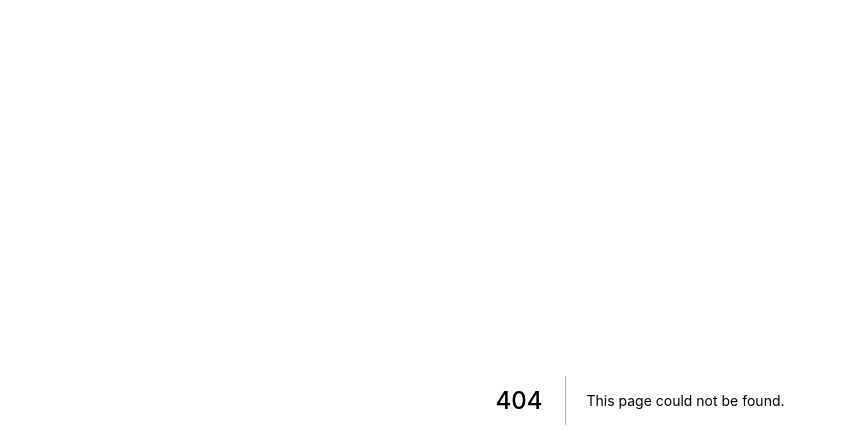
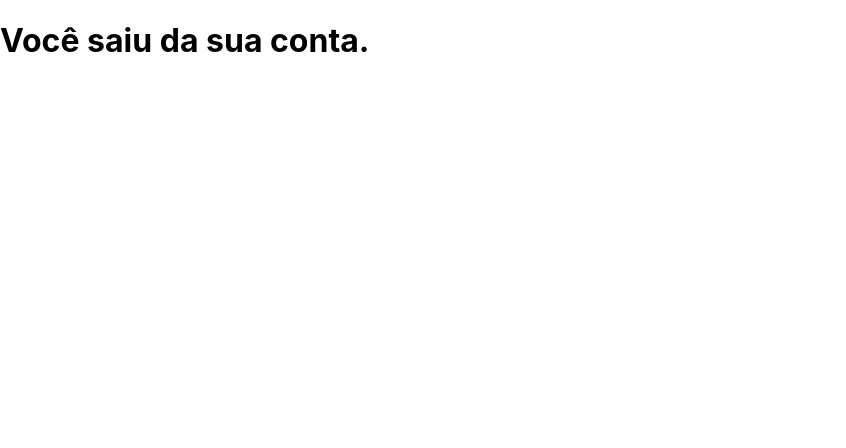
Before and after one commit to numb0y/ifrn-chat-web, a Next.js app: page /logout in a window 1280 px wide. Before the commit this address had no page. Shown: the top 448 px of the page, without its empty margins (0-846 px from the left). Built offline with nearby package versions, Linux system fonts and the light colour scheme.

Commit message:
adicionada página de logout

```diff
--- /dev/null
+++ b/pages/logout.js
@@ -0,0 +1,9 @@
+import React from 'react';
+
+const Logout = props => {
+  return (
+    <h1>Você saiu da sua conta.</h1>
+	);
+};
+
+export default Logout;
```
